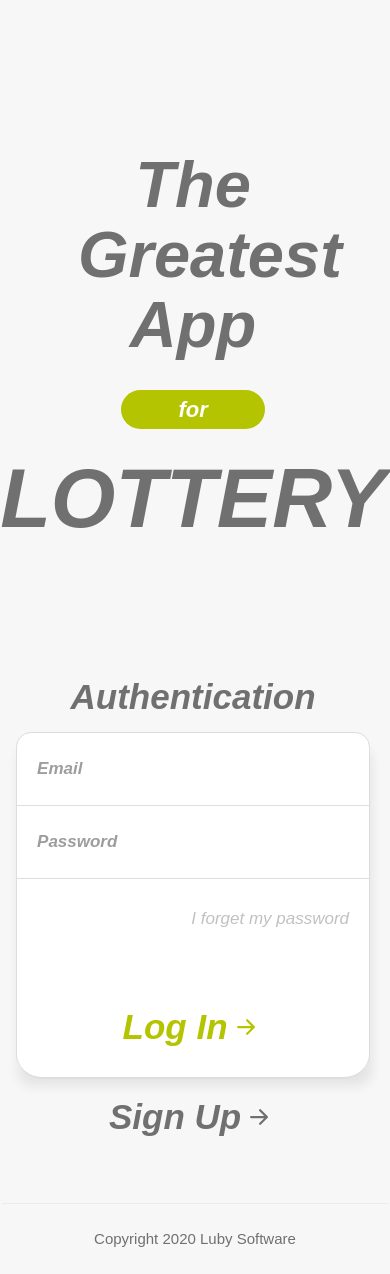
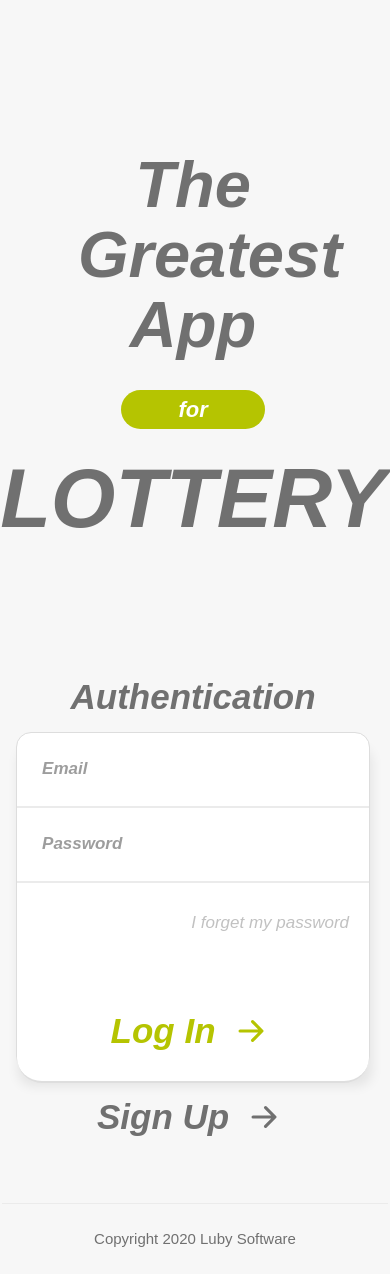
Before and after one commit to Julioamoreno/tgl-react-adonis, a React (Create React App) app in the folder Front/: page /login in a window 390 px wide. Built offline with nearby package versions, Linux system fonts and the light colour scheme; no server answers.

Commit message:
style: correct responsiveness and improve appearance in auth screen

```diff
--- a/Front/src/components/CardAuthentication/styles.ts
+++ b/Front/src/components/CardAuthentication/styles.ts
@@ -19,11 +19,17 @@ export const Input = styled.input`
 	font: italic normal bold 17px/70px arial;
 	letter-spacing: 0px;
 	padding-left: 20px;
-	width: 330px;
+	width: 325px;
+	padding-top: 1px;
+	padding-bottom: 2px;
+	padding-left: 25px;
 	border: 0;
-	border-bottom: 1px #dedede solid;
+	border-bottom: 2px solid #ebebeb;
 	border-top-left-radius: 25px;
 	border-top-right-radius: 25px;
+	:focus {
+		outline: none;
+	}
 	::placeholder {
 		color: #9d9d9d;
 	}
@@ -71,6 +77,12 @@ export const BtnLogin = styled.div`
 		border-bottom-left-radius: 25px;
 		border-bottom-right-radius: 25px;
 	}
+	svg {
+		padding-left: 10px;
+		font-weight: 300;
+		width: 50px;
+		height: 50px;
+	}
 `;
 export const BtnSignUp = styled.button`
 	display: flex;
@@ -83,6 +95,12 @@ export const BtnSignUp = styled.button`
 	background-color: transparent;
 	cursor: pointer;
 	margin-top: 10px;
+	svg {
+		padding-left: 10px;
+		font-weight: 300;
+		width: 50px;
+		height: 50px;
+	}
 `;
 
 export const Col4 = styled.div`
@@ -93,7 +111,7 @@ export const Col4 = styled.div`
 	align-items: center;
 	flex-direction: column;
 	margin-top: 115px;
-	@media (max-width: 840px) {
+	@media (max-width: 1024px) {
 		width: 99%;
 	}
 `;
--- a/Front/src/components/CardRegistration/styles.ts
+++ b/Front/src/components/CardRegistration/styles.ts
@@ -15,20 +15,26 @@ export const Card = styled.div`
 	width: 352px;
 	height: ${(props) => (props.theme === 'small' ? '194px' : '337px')};
 	background: #ffffff 0% 0% no-repeat padding-box;
-	box-shadow: 2px 15px 12px #00000014;
+	box-shadow: 0px 3px 25px #00000014;
 	border: 1px solid #dddddd;
-	border-radius: 15px;
+	border-radius: 20px;
 `;
 
 export const Input = styled.input`
 	font: italic normal bold 17px/70px arial;
 	letter-spacing: 0px;
 	padding-left: 20px;
-	width: 330px;
+	width: 325px;
+	padding-top: 1px;
+	padding-bottom: 2px;
+	padding-left: 25px;
 	border: 0;
-	border-bottom: 1px #dedede solid;
-	border-top-left-radius: 25px;
-	border-top-right-radius: 25px;
+	border-bottom: 2px solid #ebebeb;
+	border-top-left-radius: 20px;
+	border-top-right-radius: 20px;
+	:focus {
+		outline: none;
+	}
 	::placeholder {
 		color: #9d9d9d;
 	}
@@ -48,14 +54,21 @@ export const BtnLogin = styled.div`
 		font: italic normal bold 35px/70px arial;
 		color: #b5c401;
 		border: 0;
+		height: 120px;
 		background-color: #fff;
 		cursor: pointer;
 		align-items: center;
 		justify-content: center;
 		padding-bottom: 15px;
 		border-bottom: 2px #dedede solid;
-		border-bottom-left-radius: 25px;
-		border-bottom-right-radius: 25px;
+		border-bottom-left-radius: 20px;
+		border-bottom-right-radius: 20px;
+	}
+	svg {
+		padding-left: 10px;
+		font-weight: 300;
+		width: 50px;
+		height: 50px;
 	}
 `;
 export const BtnSignUp = styled.button`
@@ -69,6 +82,12 @@ export const BtnSignUp = styled.button`
 	background-color: transparent;
 	cursor: pointer;
 	margin-top: 10px;
+	svg {
+		padding-right: 10px;
+		font-weight: 300;
+		width: 50px;
+		height: 50px;
+	}
 `;
 
 export const Col4 = styled.div`
@@ -79,7 +98,7 @@ export const Col4 = styled.div`
 	align-items: center;
 	flex-direction: column;
 	margin-top: 115px;
-	@media (max-width: 840px) {
+	@media (max-width: 1024px) {
 		width: 99%;
 	}
 `;
--- a/Front/src/components/CardResetPassword/styles.ts
+++ b/Front/src/components/CardResetPassword/styles.ts
@@ -14,22 +14,30 @@ export const Card = styled.div`
 	width: 352px;
 	height: ${(props) => (props.theme === 'small' ? '194px' : '337px')};
 	background: #ffffff 0% 0% no-repeat padding-box;
-	box-shadow: 2px 15px 12px #00000014;
+	box-shadow: 0px 0px 20px 3px #0000000f;
 	border: 1px solid #dddddd;
-	border-radius: 15px;
+	border-radius: 20px;
 `;
 
 export const Input = styled.input`
 	font: italic normal bold 17px/70px arial;
 	letter-spacing: 0px;
 	padding-left: 20px;
-	width: 330px;
+	width: 325px;
+	height: 80px;
+	padding-top: 1px;
+	padding-bottom: 2px;
+	padding-left: 25px;
 	border: 0;
-	border-bottom: 1px #dedede solid;
+	border-bottom: 2px solid #ebebeb;
 	border-top-left-radius: 25px;
 	border-top-right-radius: 25px;
+	:focus {
+		outline: none;
+	}
 	::placeholder {
 		color: #9d9d9d;
+		padding-top: 10px;
 	}
 `;
 
@@ -51,10 +59,17 @@ export const BtnLogin = styled.div`
 		cursor: pointer;
 		align-items: center;
 		justify-content: center;
+		height: 120px;
 		padding-bottom: 15px;
 		border-bottom: 2px #dedede solid;
-		border-bottom-left-radius: 25px;
-		border-bottom-right-radius: 25px;
+		border-bottom-left-radius: 20px;
+		border-bottom-right-radius: 20px;
+	}
+	svg {
+		padding-left: 10px;
+		font-weight: 300;
+		width: 50px;
+		height: 50px;
 	}
 `;
 export const BtnSignUp = styled.button`
@@ -78,7 +93,7 @@ export const Col4 = styled.div`
 	align-items: center;
 	flex-direction: column;
 	margin-top: 115px;
-	@media (max-width: 840px) {
+	@media (max-width: 1024px) {
 		width: 99%;
 	}
 `;
--- a/Front/src/index.css
+++ b/Front/src/index.css
@@ -2,7 +2,7 @@ body {
 	margin: 0;
 	font-family: arial;
 	color: #707070;
-	background-color: #f7f7f7;
+	background: #f7f7f7;
 	-webkit-font-smoothing: antialiased;
 	-moz-osx-font-smoothing: grayscale;
 }
--- a/Front/src/screens/Authentication/index.tsx
+++ b/Front/src/screens/Authentication/index.tsx
@@ -113,7 +113,6 @@ const Authentication: React.FC = () => {
 			}
 		} catch (err) {
 			if (err.response.status === 422) {
-				console.log({ ...err });
 				setError(err.response.data.errors[0].message);
 				return toast.error('Email já cadastrado');
 			} else {
--- a/Front/src/screens/Authentication/styles.ts
+++ b/Front/src/screens/Authentication/styles.ts
@@ -1,18 +1,21 @@
 import styled from 'styled-components';
 
 export const AuthenticationGrid = styled.div`
+	min-height: 100vh;
 	width: 90vw;
 	max-width: 1180px;
 	margin-top: 20px;
 	display: flex;
 	justify-content: center;
 	flex-wrap: wrap;
-	align-content: flex-end;
+	align-content: flex-start;
 	align-items: flex-start;
 	margin: auto 0;
-	@media (max-width: 840px) {
+	@media (max-width: 1024px) {
+		height: auto;
 		width: 99%;
-		flex-direction: column;
+		flex-wrap: wrap;
+		flex-direction: row;
 		align-items: center;
 		align-content: center;
 	}
@@ -57,7 +60,7 @@ export const Col8 = styled.div`
 	justify-content: space-around;
 	align-items: center;
 	flex-direction: column;
-	@media (max-width: 960px) {
+	@media (max-width: 1024px) {
 		width: 60%;
 	}
 `;
```
